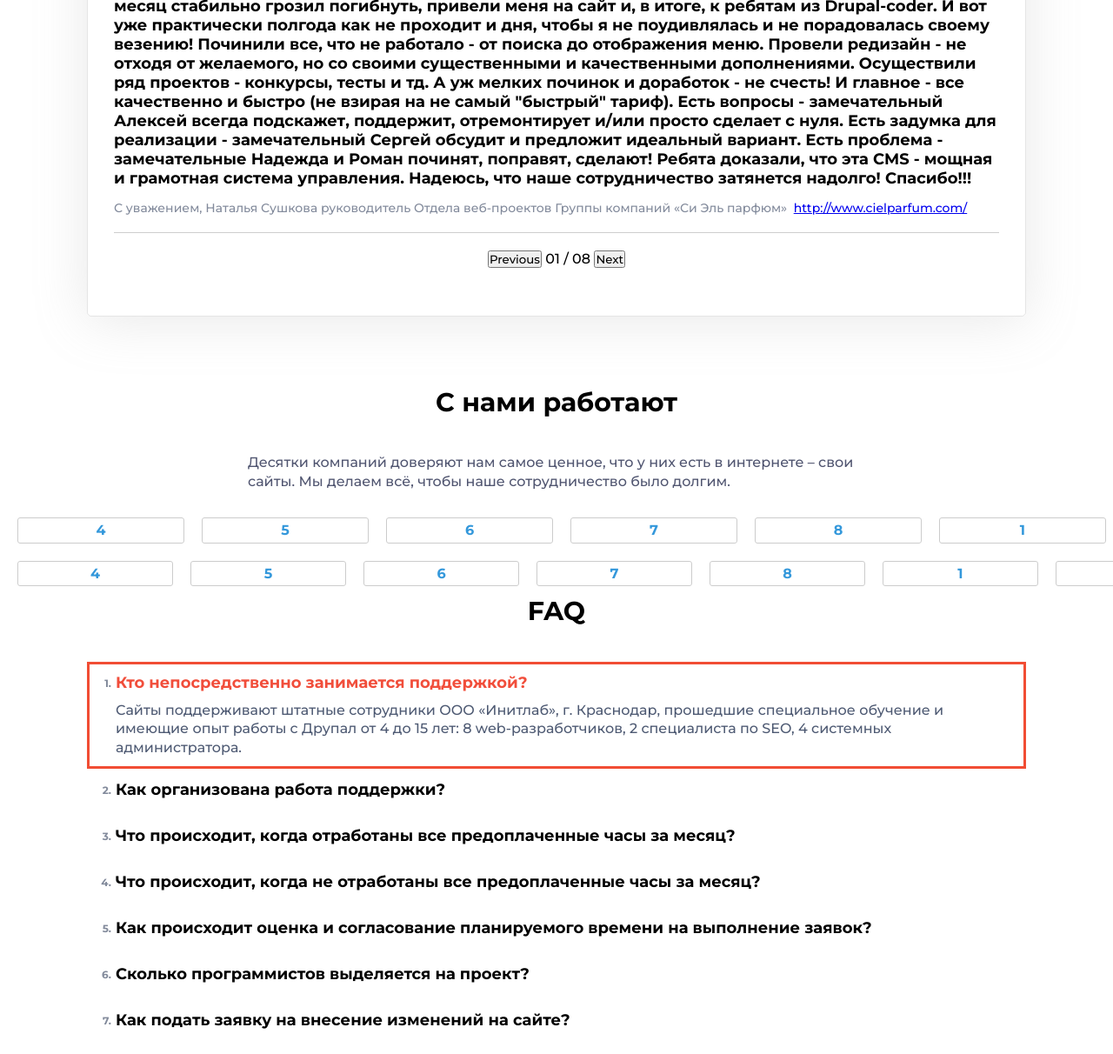
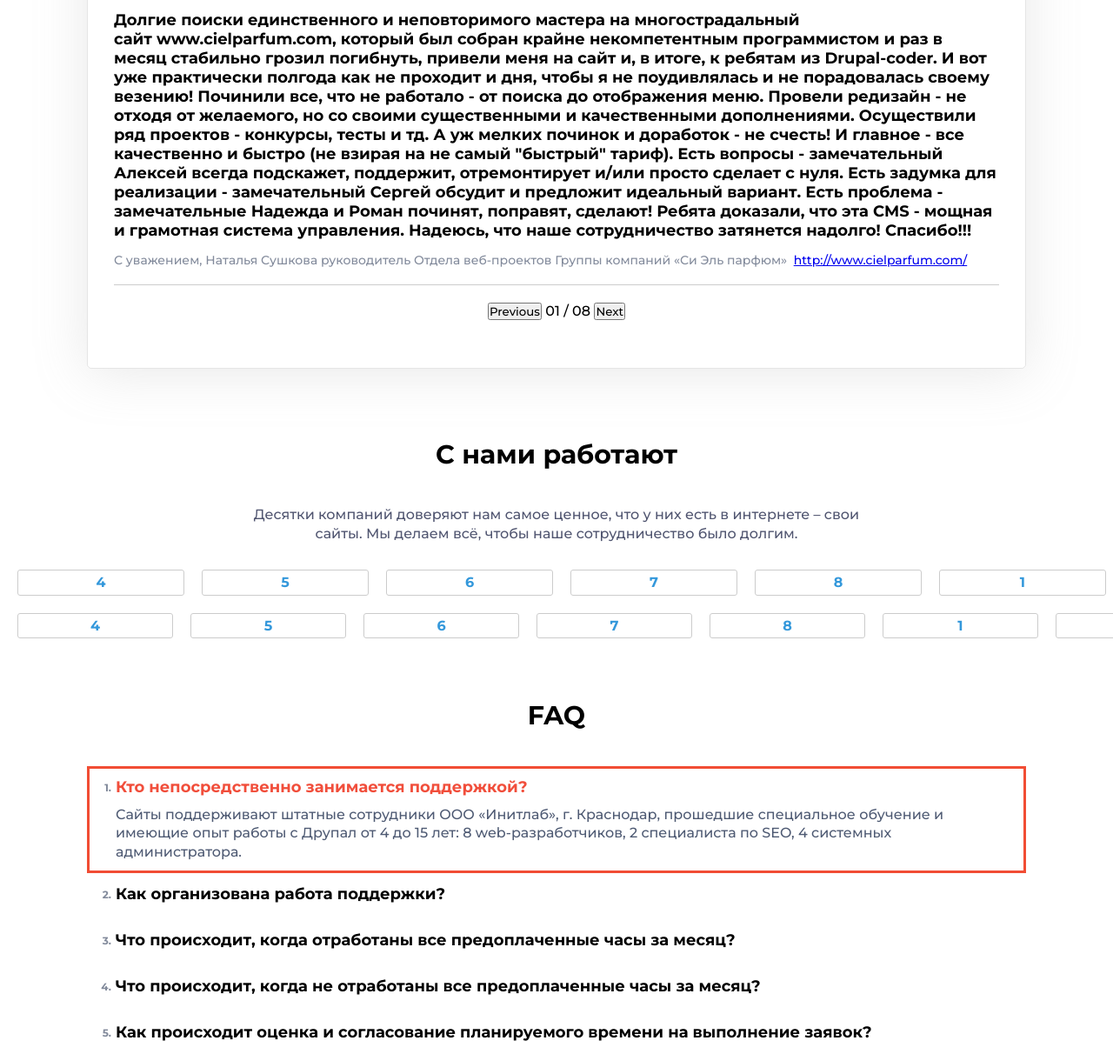
Before and after one commit to kaysuk/210, a plain HTML site: page index.html in a window 1280 px wide. Shown: the part 6876-8088 px from the top of the page at 87% size. Drawn offline with nearby package versions, Linux system fonts and the light colour scheme; a script that the page names is missing.

Commit message:
style.css(styles sliders and heads)

```diff
--- a/style.css
+++ b/style.css
@@ -696,6 +696,9 @@ box-shadow: 0px 0px 58px 0px rgba(34, 60, 80, 0.29);
 
 
 
+#cases {
+    margin-bottom: 60px;
+}
 .cases_wrapper {
     display: flex;
     flex-wrap: wrap;
@@ -783,6 +786,9 @@ box-shadow: 0px 0px 58px 0px rgba(34, 60, 80, 0.29);
 
 
 
+#reviews {
+    margin-bottom: 60px;
+}
 .reviews_wrapper {
     margin-bottom: 80px;
 }
@@ -843,6 +849,11 @@ button
 }
 
 
+
+
+#faq {
+    margin-top: 60px;
+}
 .faq_wrapper {
     display: block;
     border: 3px solid transparent;
@@ -1015,6 +1026,9 @@ button
     }
     #big_case {
         width: 66.666%!important;
+    }
+    .work_with_us-text {
+        text-align: center;
     }
 }
 @media (min-width: 891px)
```
